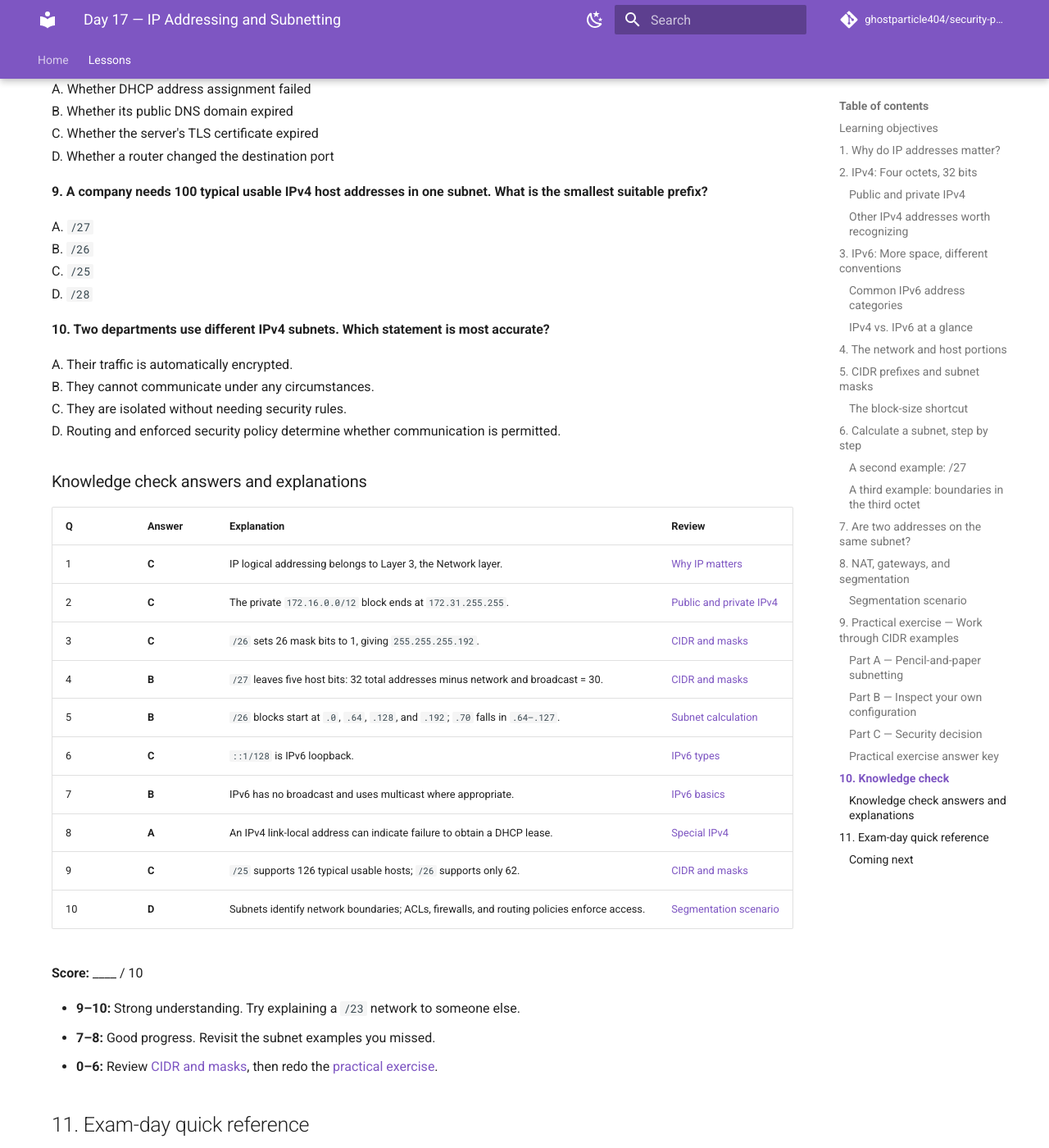
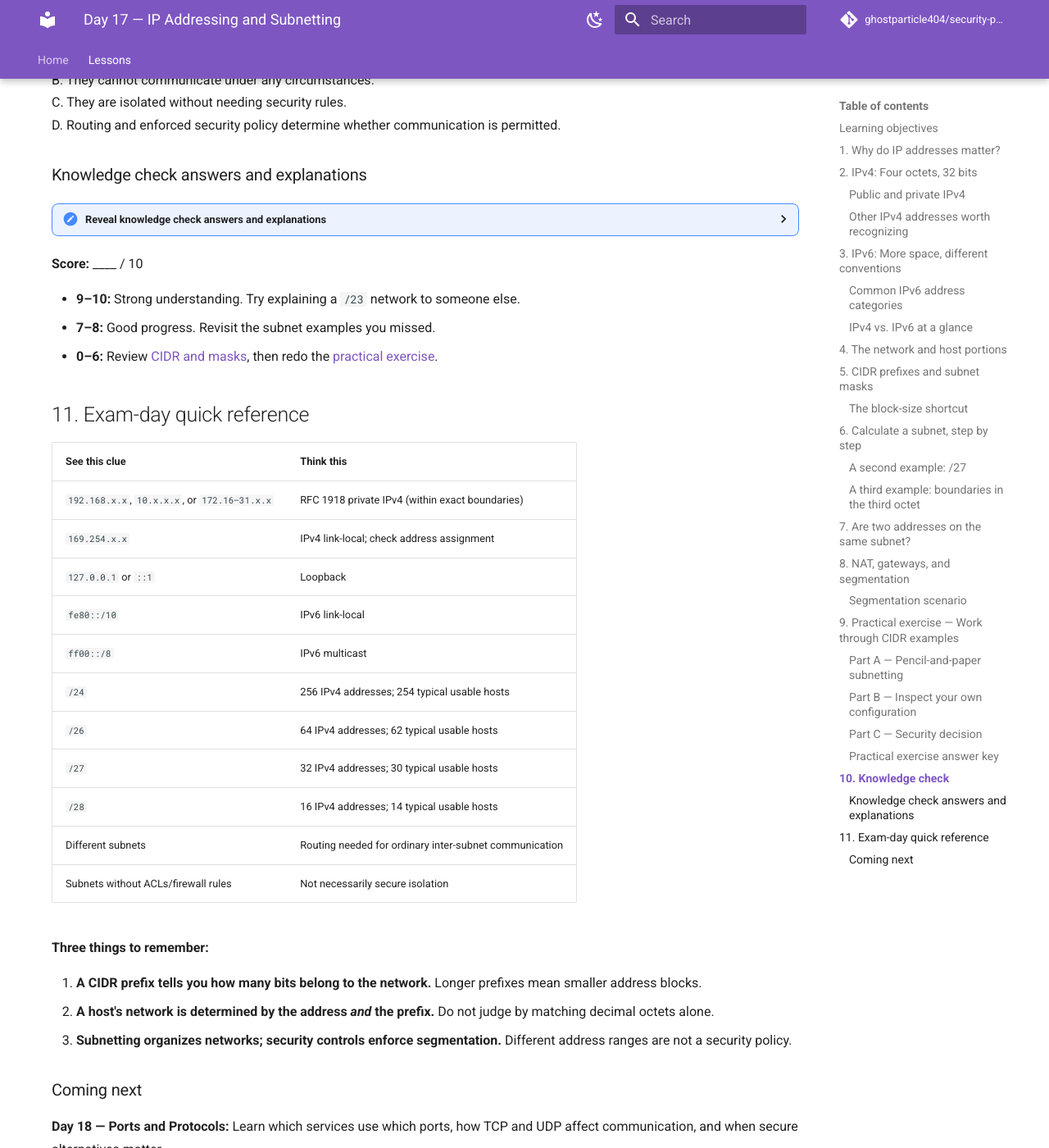
Before and after one commit to ghostparticle404/security-plus-study-academy, an MkDocs documentation site: the page built from docs/week-04/day-17-ip-addressing-and-subnetting.md, in a window 1280 px wide and 1400 px high, scrolled down 11785 px. Shown: the whole window at 82% size. Built offline with MkDocs 1.6.1 and Material for MkDocs 9.7.7, drawn with Linux system fonts in a browser that asks for light colours; comment, search, counter and statistics services are not loaded; some of the changed text lies outside the part shown.

Commit message:
Update day-17-ip-addressing-and-subnetting.md

```diff
--- a/docs/week-04/day-17-ip-addressing-and-subnetting.md
+++ b/docs/week-04/day-17-ip-addressing-and-subnetting.md
@@ -353,6 +353,9 @@ A guest workstation uses `192.168.20.45/24`. A confidential file server uses `19
 
 ### Practical exercise answer key {#practical-answer-key}
 
+<details markdown="1">
+<summary>Reveal practical exercise answers</summary>
+
 | Item | Answer |
 |---|---|
 | 1 | Network `192.168.50.128`; broadcast `.255`; usable `.129–.254`; **126 hosts** |
@@ -363,6 +366,8 @@ A guest workstation uses `192.168.20.45/24`. A confidential file server uses `19
 | Part C | Different `/24` networks; a router or Layer 3 switch forwards between them. Use enforced ACL/firewall policy to block guest-to-server access. |
 
 For Part B, your answers depend on your own device and network.
+
+</details>
 
 ## 10. Knowledge check {#knowledge-check}
 
@@ -440,6 +445,9 @@ D. Routing and enforced security policy determine whether communication is permi
 
 ### Knowledge check answers and explanations {#knowledge-check-answers}
 
+<details markdown="1">
+<summary>Reveal knowledge check answers and explanations</summary>
+
 | Q | Answer | Explanation | Review |
 |---|---|---|---|
 | 1 | **C** | IP logical addressing belongs to Layer 3, the Network layer. | [Why IP matters](#why-ip-addresses-matter) |
@@ -452,6 +460,8 @@ D. Routing and enforced security policy determine whether communication is permi
 | 8 | **A** | An IPv4 link-local address can indicate failure to obtain a DHCP lease. | [Special IPv4](#special-ipv4) |
 | 9 | **C** | `/25` supports 126 typical usable hosts; `/26` supports only 62. | [CIDR and masks](#cidr-and-masks) |
 | 10 | **D** | Subnets identify network boundaries; ACLs, firewalls, and routing policies enforce access. | [Segmentation scenario](#segmentation-scenario) |
+
+</details>
 
 **Score:** ____ / 10
 
```
